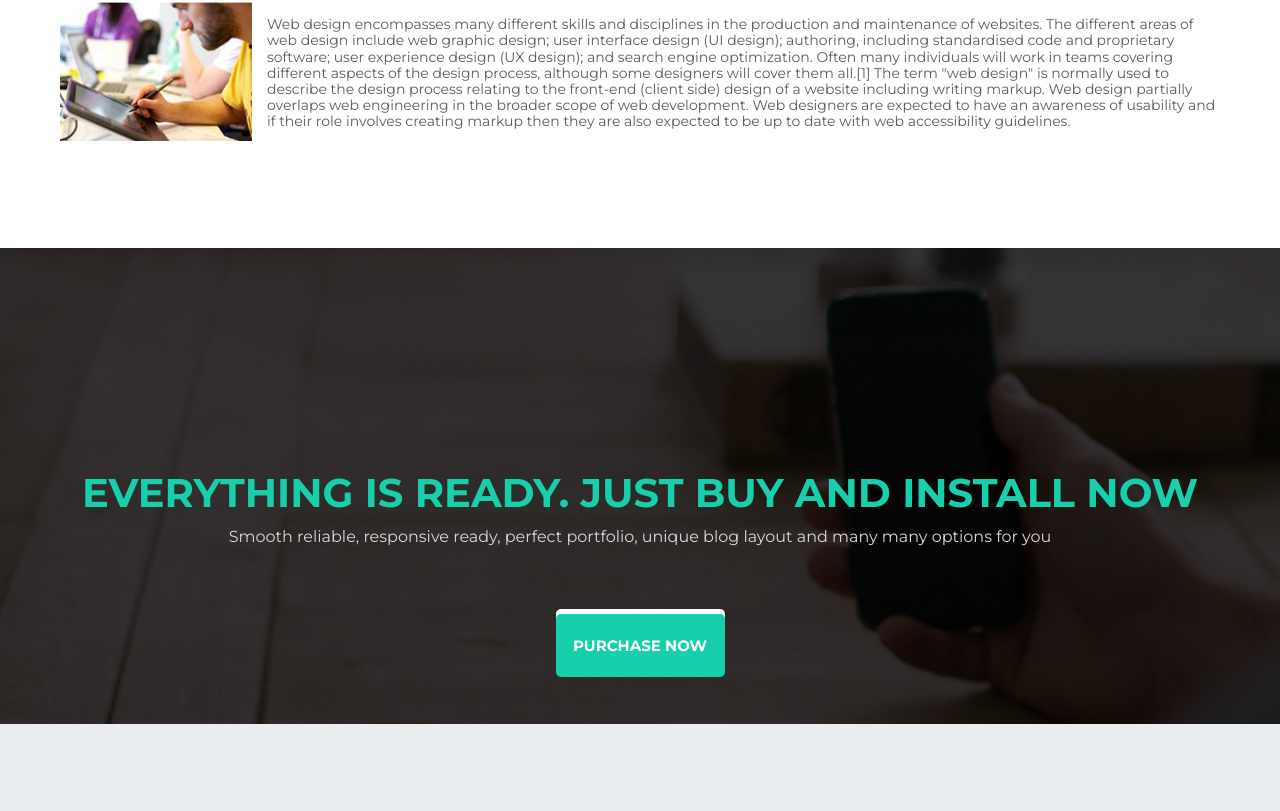
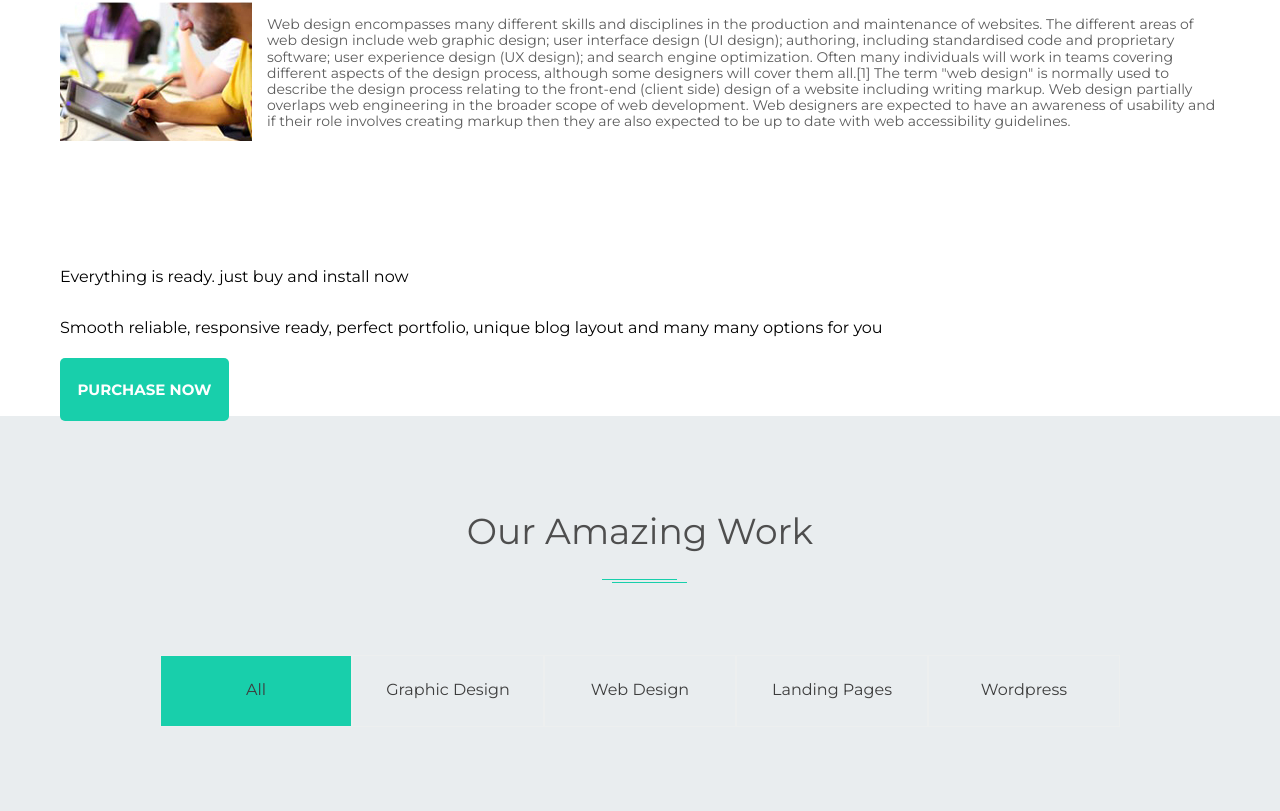
Before and after one commit to AnnaFiedosieieva/stepproject.github.io, a plain HTML site: page index.html in a window 1280 px wide. Shown: the part 1746-2557 px from the top of the page. Drawn offline with nearby package versions, Linux system fonts and the light colour scheme.

Commit message:
update project

```diff
--- a/style/style.css
+++ b/style/style.css
@@ -275,34 +275,6 @@ body {
   font-weight: 400;
   font-size: 14px;
   color: #5c5c5c;
-}
-.advertisment {
-  background-image: url(./images/backgroundImgAdvertisment.jpg);
-  background-position: center;
-  background-size: cover;
-  height: 476px;
-  margin-top: 91px;
-}
-.advertisment-title {
-  font-weight: 700;
-  font-size: 40px;
-  text-transform: uppercase;
-  color: #18cfab;
-  padding-top: 127px;
-  margin: 0;
-}
-.advertisment-subtitle {
-  font-weight: 400;
-  font-size: 16px;
-  color: #d8d8d8;
-  margin-top: 12px;
-  margin-bottom: 0;
-}
-.advertisment .button-background {
-  margin-top: 62px;
-}
-.advertisment .container {
-  align-items: center;
 }
 .work {
   background-color: #e9edef;
```
